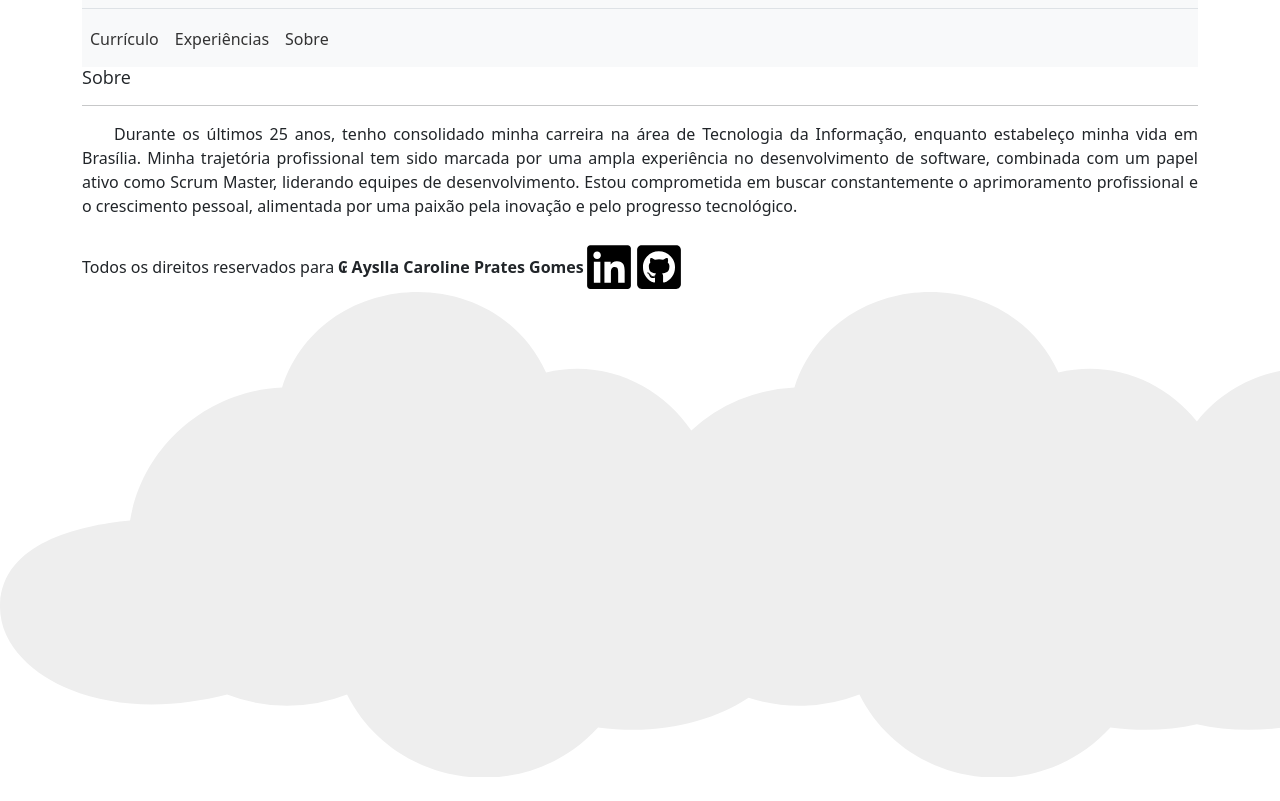
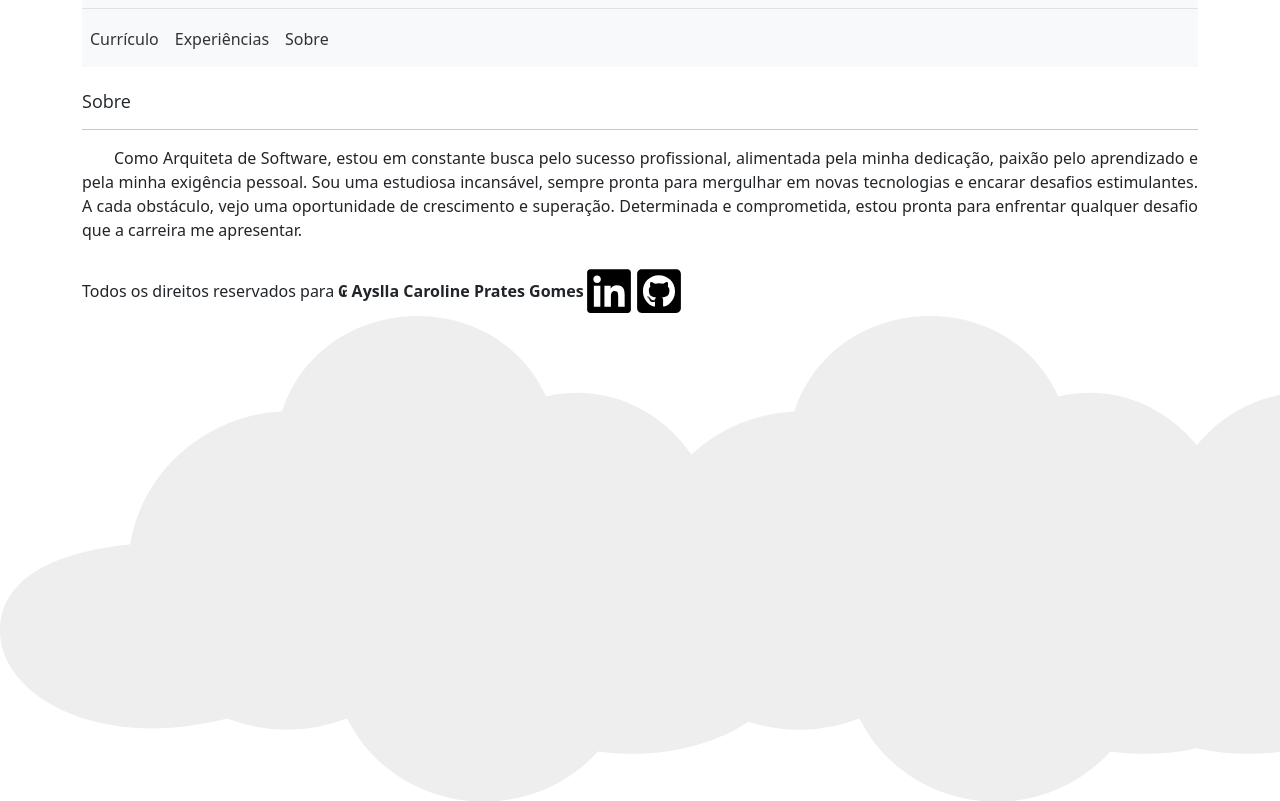
Before and after one commit to AysllaGomes/curriculum, an Angular app: page /sobre in a window 1280 px wide. Shown: the top 801 px of the page. Built offline with nearby package versions, Linux system fonts and the light colour scheme.

Commit message:
[UPT] Melhorando sobre o 'Sobre me'

```diff
--- a/src/app/pages/about/about.component.html
+++ b/src/app/pages/about/about.component.html
@@ -1,4 +1,6 @@
 <app-pages-navbar></app-pages-navbar>
+
+<br/>
 
 <div class="container">
     <div class="jumbotron">
@@ -8,7 +10,9 @@
 
                 <hr>
 
-                <p class="recuo">{{ resume }}</p>
+                <p class="recuo">
+                    {{ descriptionResume }}
+                </p>
             </div>
 
             <app-pages-footer></app-pages-footer>
--- a/src/app/pages/about/about.component.ts
+++ b/src/app/pages/about/about.component.ts
@@ -9,8 +9,11 @@ export class AboutComponent implements OnInit {
 
     public about = 'Sobre';
 
-    public resume = `
-        Durante os últimos 25 anos, tenho consolidado minha carreira na área de Tecnologia da Informação, enquanto estabeleço minha vida em Brasília. Minha trajetória profissional tem sido marcada por uma ampla experiência no desenvolvimento de software, combinada com um papel ativo como Scrum Master, liderando equipes de desenvolvimento. Estou comprometida em buscar constantemente o aprimoramento profissional e o crescimento pessoal, alimentada por uma paixão pela inovação e pelo progresso tecnológico.
+    public descriptionResume = `
+        Como Arquiteta de Software, estou em constante busca pelo sucesso profissional, alimentada pela minha dedicação, paixão pelo aprendizado e pela minha exigência pessoal.
+        Sou uma estudiosa incansável, sempre pronta para mergulhar em novas tecnologias e encarar desafios estimulantes.
+        A cada obstáculo, vejo uma oportunidade de crescimento e superação.
+        Determinada e comprometida, estou pronta para enfrentar qualquer desafio que a carreira me apresentar.
     `;
 
     constructor() { }
```
